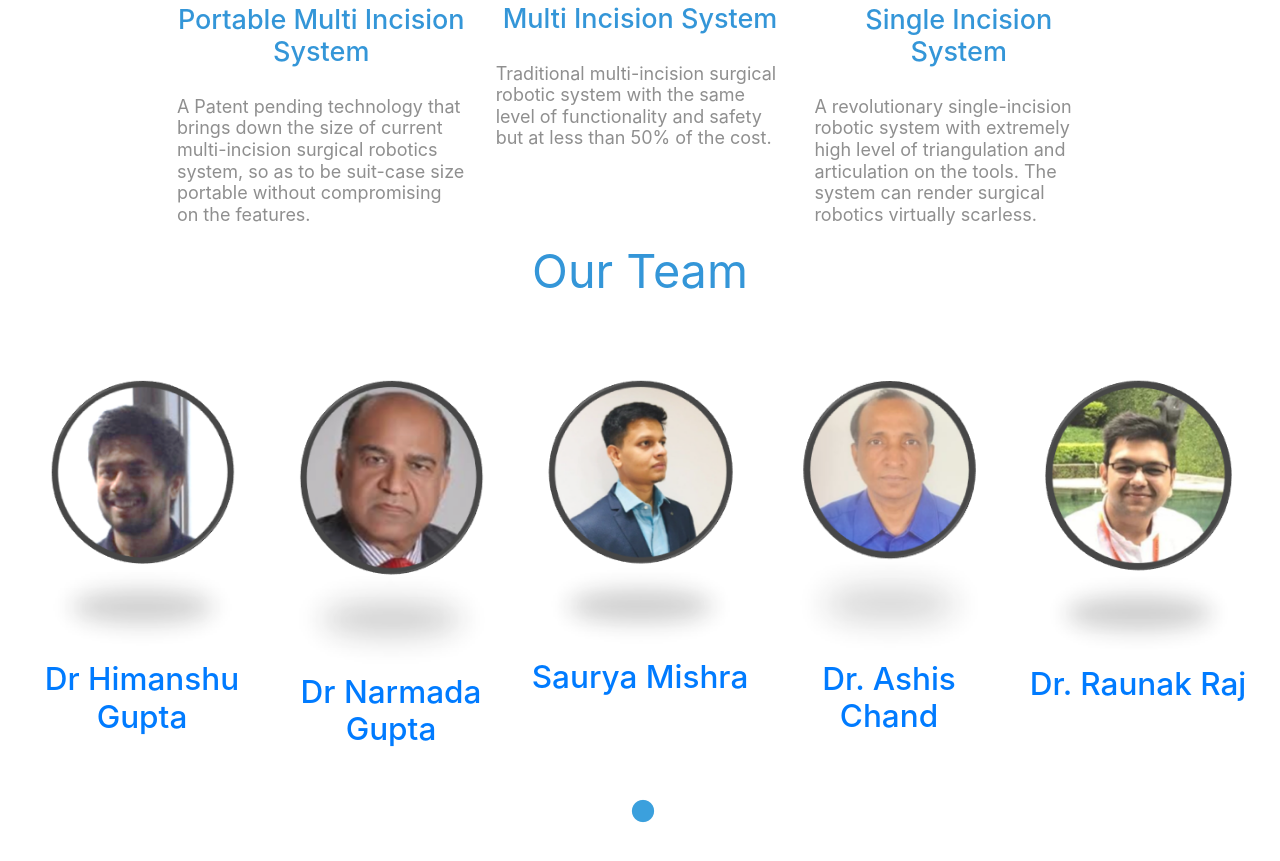
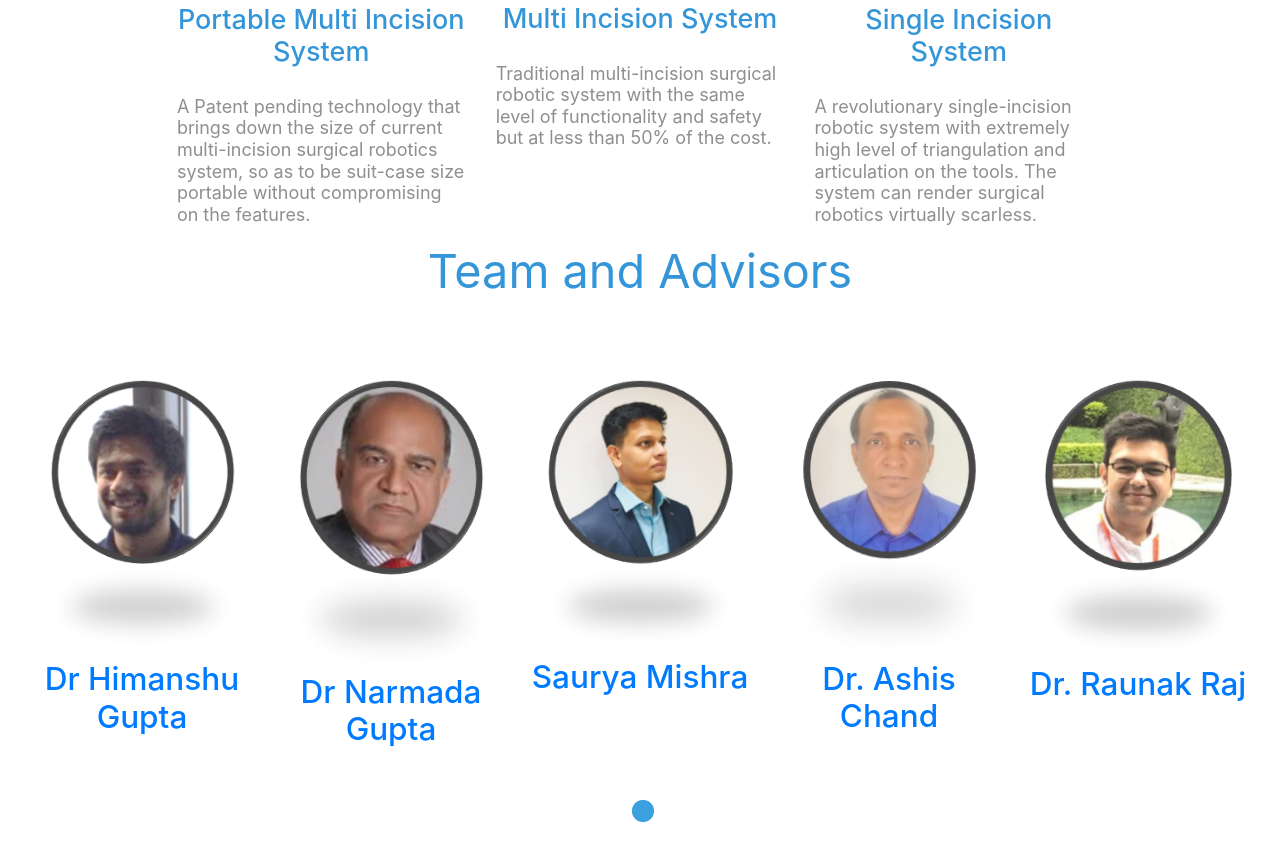
Before and after one commit to articulus-hub/website2, a plain HTML site: page index.html in a window 1280 px wide. Shown: the part 2378-3239 px from the top of the page. Drawn offline with Linux system fonts and the light colour scheme.

Commit message:
Update index.html

```diff
--- a/index.html
+++ b/index.html
@@ -162,7 +162,7 @@
         <section id="Team" class="">
         <div class="row">
           <div class="text-center col-12">
-            <h2 class="tm-text-primary tm-section-title mb-2">Our Team</h2>
+            <h2 class="tm-text-primary tm-section-title mb-2">Team and Advisors</h2>
             </div>
             </div>
             <div class="container">
```
